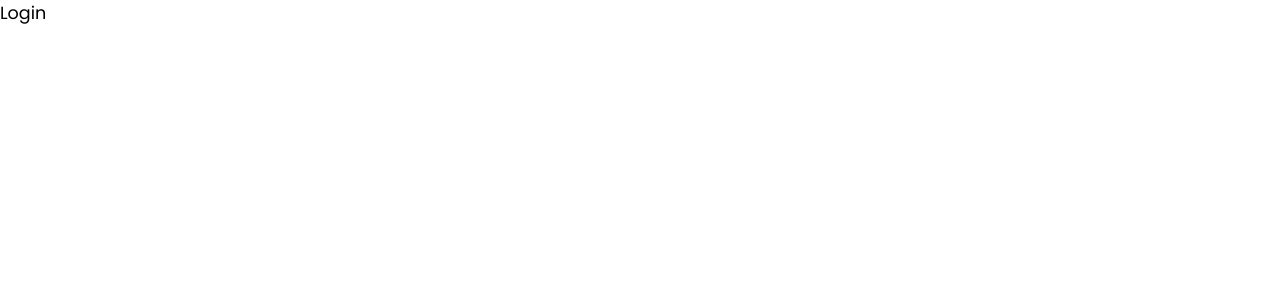
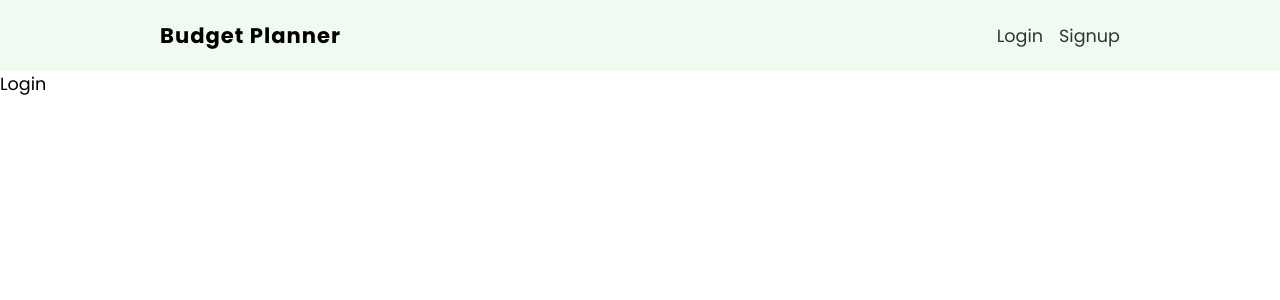
Before and after one commit to matvey1994/budget-planner, a React (Create React App) app: page /login in a window 1280 px wide. Shown: the top 300 px of the page. Built offline with nearby package versions, Linux system fonts and the light colour scheme.

Commit message:
add navbar component

```diff
--- a/src/App.js
+++ b/src/App.js
@@ -4,11 +4,13 @@ import { BrowserRouter, Route, Switch } from "react-router-dom";
 import Home from './pages/home/Home'
 import Login from './pages/login/Login'
 import Signup from './pages/signup/Signup'
+import Navbar from "./components/Navbar";
 
 function App() {
   return (
     <div className="App">
       <BrowserRouter>
+      <Navbar/>
         <Switch>
           <Route exact path="/">
             <Home />
--- /dev/null
+++ b/src/components/Navbar.js
@@ -0,0 +1,17 @@
+import { Link } from "react-router-dom"
+
+// styles
+import styles from './Navbar.module.css'
+
+export default function Navbar() {
+  return (
+    <nav className={styles.navbar}>
+        <ul>
+            <li className={styles.title}>Budget Planner</li>
+
+            <li><Link to="/login">Login</Link></li>
+            <li><Link to="/signup">Signup</Link></li>
+        </ul>
+    </nav>
+  )
+}
--- /dev/null
+++ b/src/components/Navbar.module.css
@@ -0,0 +1,26 @@
+/* navbar styles */
+.navbar {
+    width: 100%;
+    background: #effaf0;
+    padding: 20px 10px;
+    box-sizing: border-box;
+  }
+  .navbar ul {
+    display: flex;
+    margin: 0 auto;
+    max-width: 960px;
+    align-items: center;
+  }
+  .title {
+    margin-right: auto;
+    font-weight: bold;
+    letter-spacing: 1px;
+    font-size: 1.2em;
+  }
+  .navbar button, .navbar a {
+    margin-left: 16px;
+  }
+  .navbar a {
+    color: #333;
+    text-decoration: none;
+  }
```
